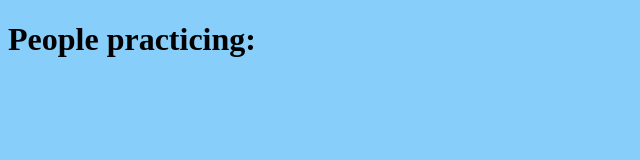
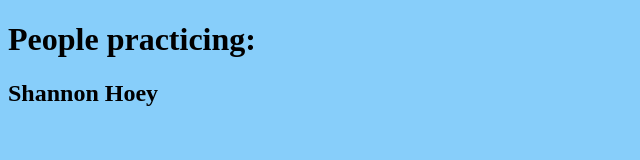
Before and after one commit to shoey56/merge_practice, a plain HTML site: page index.html in a window 1280 px wide. Shown: the whole page, without its empty margins (0-640 px from the left). Drawn offline with Linux system fonts and the light colour scheme.

Commit message:
Adding my name to list of people practicing

```diff
--- a/index.html
+++ b/index.html
@@ -10,7 +10,7 @@
     </head>
     <body>
         <h1>People practicing:</h1>
-        <h2></h2>
+        <h2>Shannon Hoey</h2>
         <h2></h2>
         <h2></h2>
 
```
